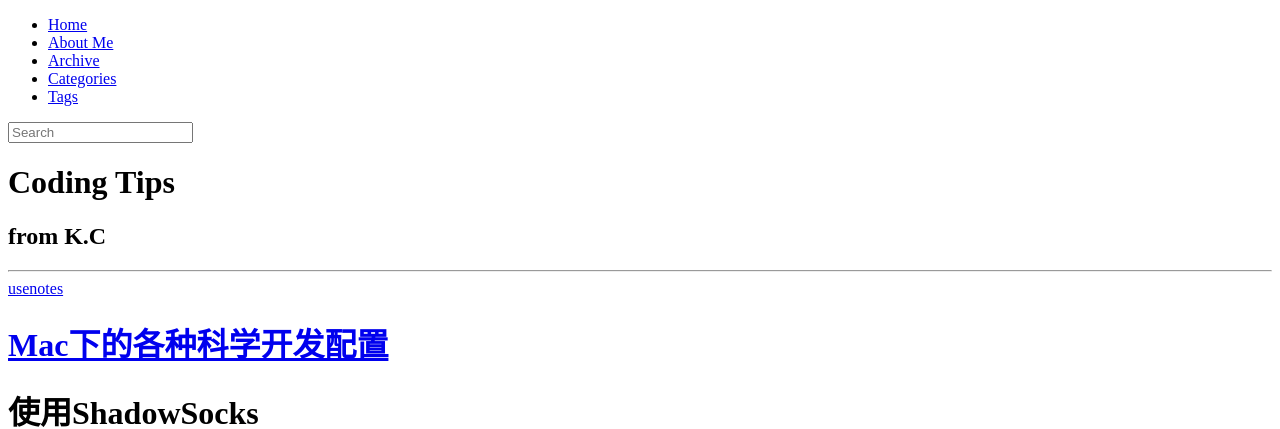
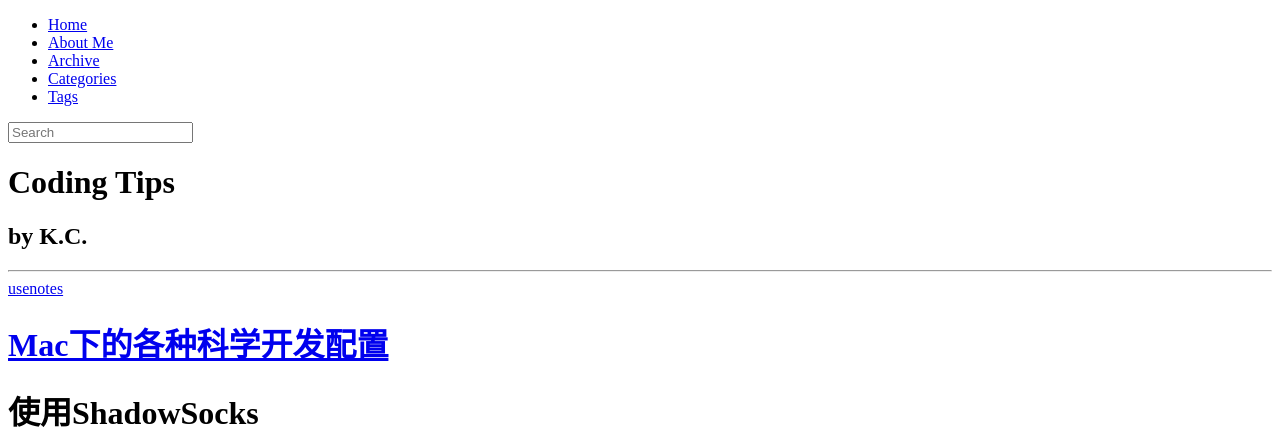
Before and after one commit to karfield/karfield.github.io, a Jekyll site: the page built from index.html, in a window 1280 px wide and 900 px high. Shown: the top 429 px of the window. Built offline with Jekyll 4.4.1, drawn with Linux system fonts in a browser that asks for light colours; nearby versions of some CDN libraries; library files that are not in the unit come from our copies; the list of posts is cut into pages by our own code.

Commit message:
Update _config.yml

```diff
--- a/_config.yml
+++ b/_config.yml
@@ -8,10 +8,12 @@ pygments: true
 markdown: kramdown
 hightlighter: pygments
 
+paginate: 15
+
 # The title and tagline is showed on homepage
 #
 title :  Coding Tips
-tagline: from K.C
+tagline: by K.C.
 
 # Information about author
 #
```
